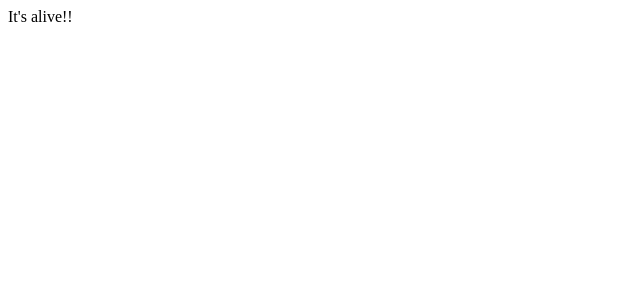
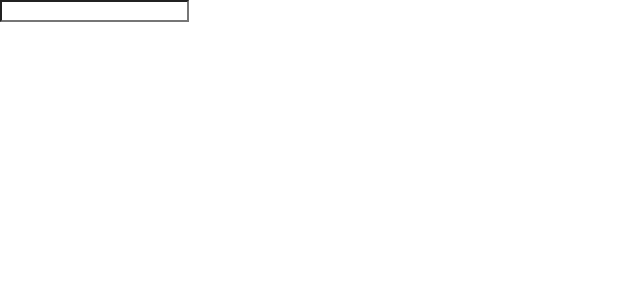
Before and after one commit to Mickey0001/JavaScript-Playground, a React (Create React App) app in the folder ReactGrider/pics/: page / in a window 1280 px wide. Shown: the top 300 px of the page, without its empty margins (0-640 px from the left). Built offline with nearby package versions, Linux system fonts and the light colour scheme.

Commit message:
SearchBar and SemanticUI

```diff
--- a/ReactGrider/pics/public/index.html
+++ b/ReactGrider/pics/public/index.html
@@ -20,6 +20,7 @@
       Learn how to configure a non-root public URL by running `npm run build`.
     -->
     <title>React App</title>
+    <link rel="stylesheet" href="https://cdnjs.cloudflare.com/ajax/libs/semantic-ui/2.4.1/semantic.min.css" />
   </head>
   <body>
     <noscript>
--- a/ReactGrider/pics/src/components/App.js
+++ b/ReactGrider/pics/src/components/App.js
@@ -1,8 +1,13 @@
 import React from 'react';
+import SearchBar from './SearchBar';
 
 const App = () =>
 {
-  return <div>It's alive!!</div>
+  return(
+    <div>
+      <SearchBar/>
+    </div>
+  );
 }
 
 export default App;
--- /dev/null
+++ b/ReactGrider/pics/src/components/SearchBar.js
@@ -0,0 +1,17 @@
+import React from 'react';
+
+class SearchBar extends React.Component
+{
+  render()
+  {
+    return(
+      <div>
+        <form action="">
+          <input type="text"/>
+        </form>
+      </div>
+    );
+  }
+}
+
+export default SearchBar;
```
